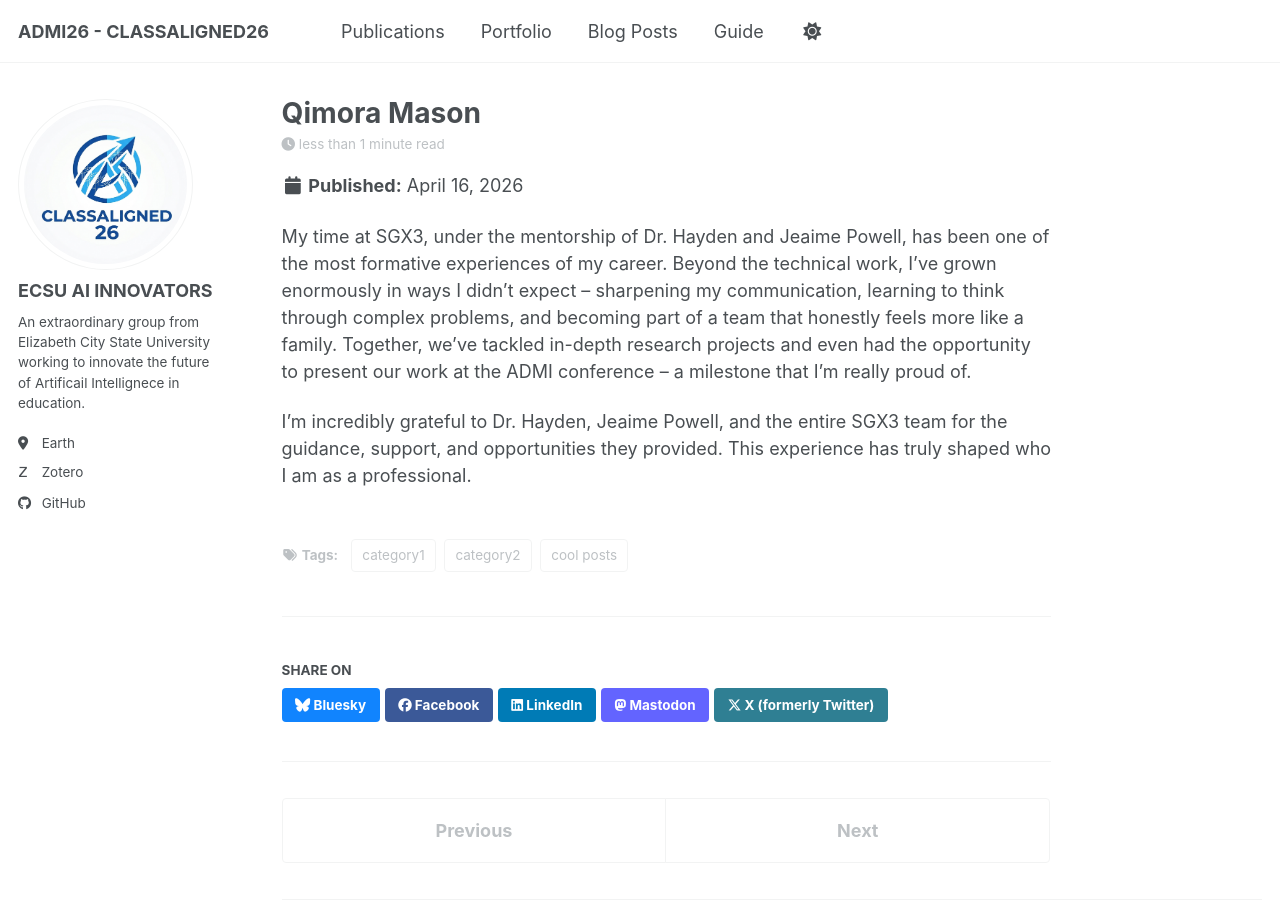
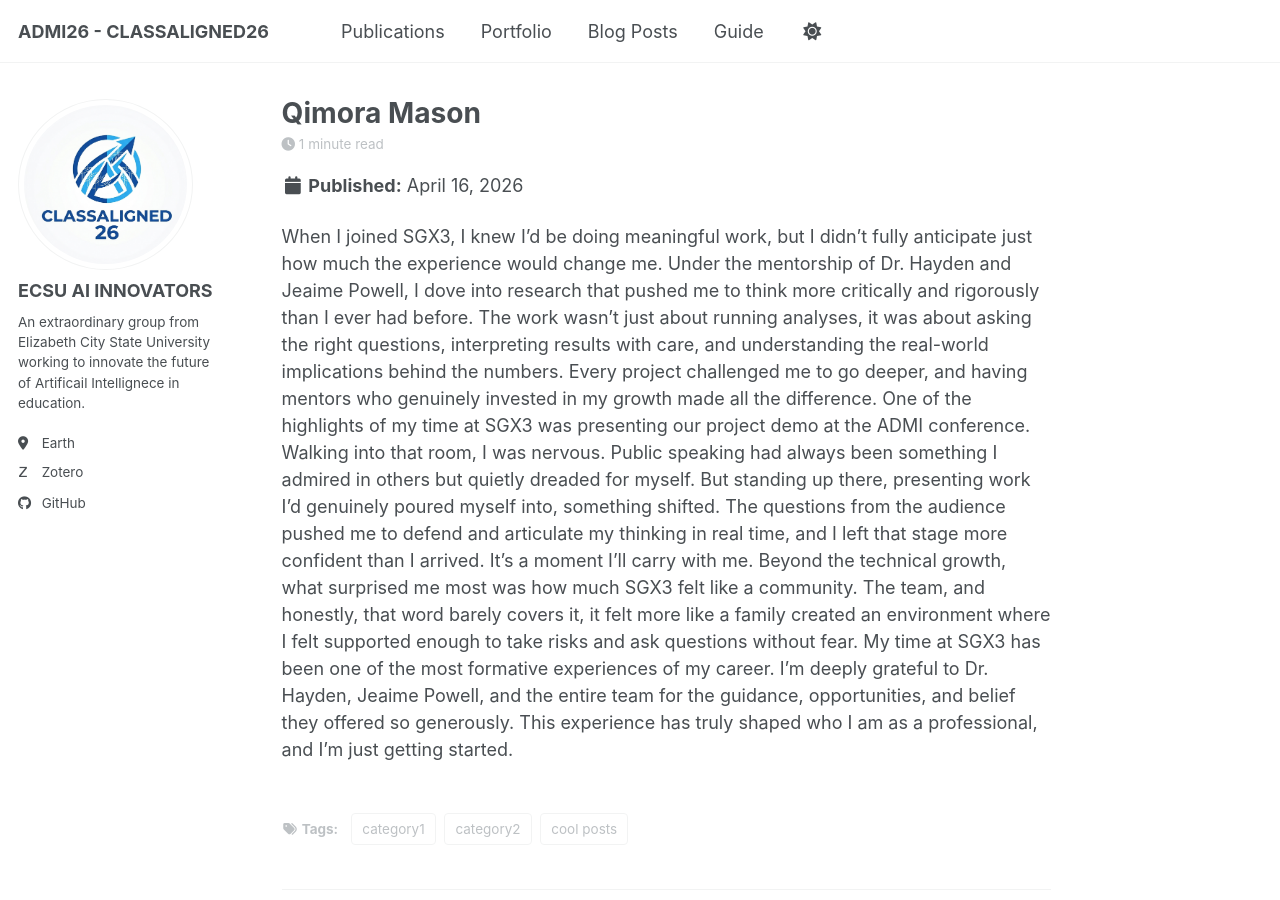
Before and after one commit to CLASSAligned/CLASSAligned.github.io, a Jekyll site: the page built from _posts/2026-04-16-qimora-blog-post-2.md, in a window 1280 px wide and 900 px high. Built offline with Jekyll 4.4.1, drawn with Linux system fonts in a browser that asks for light colours; some web fonts are replaced; a script bundle is joined from its source files by our own code; library files that are not in the unit come from our copies.

Commit message:
revise blog post about experience at SGX3

```diff
--- a/_posts/2026-04-16-qimora-blog-post-2.md
+++ b/_posts/2026-04-16-qimora-blog-post-2.md
@@ -8,6 +8,8 @@ tags:
   - category2
 ---
 
-My time at SGX3, under the mentorship of Dr. Hayden and Jeaime Powell, has been one of the most formative experiences of my career. Beyond the technical work, I’ve grown enormously in ways I didn’t expect – sharpening my communication, learning to think through complex problems, and becoming part of a team that honestly feels more like a family. Together, we’ve tackled in-depth research projects and even had the opportunity to present our work at the ADMI conference – a milestone that I’m really proud of.
-
-I’m incredibly grateful to Dr. Hayden, Jeaime Powell, and the entire SGX3 team for the guidance, support, and opportunities they provided. This experience has truly shaped who I am as a professional.
+When I joined SGX3, I knew I'd be doing meaningful work, but I didn't fully anticipate just how much the experience would change me.
+Under the mentorship of Dr. Hayden and Jeaime Powell, I dove into research that pushed me to think more critically and rigorously than I ever had before. The work wasn't just about running analyses, it was about asking the right questions, interpreting results with care, and understanding the real-world implications behind the numbers. Every project challenged me to go deeper, and having mentors who genuinely invested in my growth made all the difference.
+One of the highlights of my time at SGX3 was presenting our project demo at the ADMI conference. Walking into that room, I was nervous. Public speaking had always been something I admired in others but quietly dreaded for myself. But standing up there, presenting work I'd genuinely poured myself into, something shifted. The questions from the audience pushed me to defend and articulate my thinking in real time,  and I left that stage more confident than I arrived. It's a moment I'll carry with me.
+Beyond the technical growth, what surprised me most was how much SGX3 felt like a community. The team, and honestly, that word barely covers it, it felt more like a family created an environment where I felt supported enough to take risks and ask questions without fear.
+My time at SGX3 has been one of the most formative experiences of my career. I'm deeply grateful to Dr. Hayden, Jeaime Powell, and the entire team for the guidance, opportunities, and belief they offered so generously. This experience has truly shaped who I am as a professional, and I'm just getting started.
```
